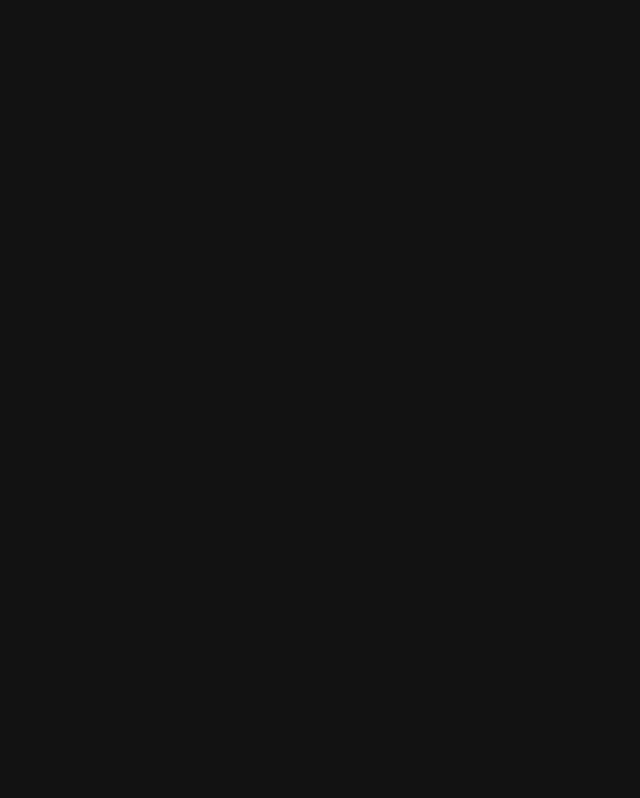
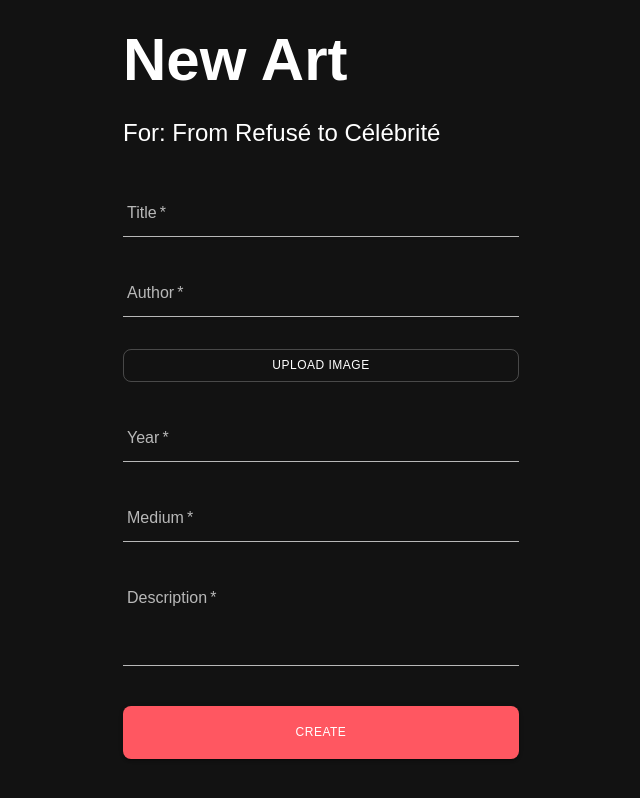
Before and after one commit to benbalderas/meeu-frontend, a React (Create React App) app: page /artworks/create in a window 1280 px wide. Shown: the top 798 px of the page, without its empty margins (319-959 px from the left). Built offline with nearby package versions, Linux system fonts and the light colour scheme; a web font is replaced by a local one.

Commit message:
Create artwork and exhibit forms

```diff
--- a/src/Routes.js
+++ b/src/Routes.js
@@ -3,6 +3,8 @@ import { Route, Switch } from 'react-router-dom';
 import MuseumGrid from 'components/grids/MuseumGrid';
 import MuseumDetails from 'components/details/MuseumDetails';
 import Auth from 'components/forms/Auth';
+import CreateExhibit from 'components/forms/CreateExhibit';
+import CreateArtwork from 'components/forms/CreateArtwork';
 
 const Routes = () => (
   <Switch>
@@ -10,6 +12,8 @@ const Routes = () => (
     <Route exact path="/signup" component={() => <Auth />} />
     <Route exact path="/museums" component={() => <MuseumGrid />} />
     <Route exact path="/museums/:id" component={() => <MuseumDetails />} />
+    <Route exact path="/exhibits/create" component={() => <CreateExhibit />} />
+    <Route exact path="/artworks/create" component={() => <CreateArtwork />} />
   </Switch>
 );
 
--- /dev/null
+++ b/src/components/forms/CreateArtwork/index.js
@@ -0,0 +1,129 @@
+import React, { useState } from 'react';
+import { makeStyles } from '@material-ui/core/styles';
+
+import {
+  Container,
+  Box,
+  Typography,
+  TextField,
+  Button,
+} from '@material-ui/core';
+
+const useStyles = makeStyles((theme) => ({
+  root: {
+    '& > *': {
+      margin: theme.spacing(1),
+    },
+  },
+  input: {
+    display: 'none',
+  },
+}));
+
+export default function CreateArtwork() {
+  const classes = useStyles();
+  const [art, setArt] = useState({});
+
+  const handleSubmit = (event) => {
+    event.preventDefault();
+
+    console.log(art);
+  };
+
+  const handleChange = (event) => {
+    const key = event.target.name;
+    const value = event.targe.value || event.target.files[0];
+
+    setArt((prevState) => ({ ...prevState, [key]: value }));
+  };
+
+  return (
+    <Box mt={3} mb={5}>
+      <Container maxWidth="xs">
+        <Typography gutterBottom variant="h2">
+          New Art
+        </Typography>
+
+        <Typography gutterBottom variant="h5">
+          For: From Refusé to Célébrité
+        </Typography>
+
+        <form onSubmit={handleSubmit}>
+          <TextField
+            fullWidth
+            name="title"
+            id="title"
+            label="Title"
+            type="text"
+            required
+          />
+
+          <TextField
+            fullWidth
+            name="author"
+            id="author"
+            label="Author"
+            type="text"
+            required
+          />
+
+          <Box mt={3}>
+            <input
+              name="image"
+              accept="image/png, image/jpeg"
+              className={classes.input}
+              id="file"
+              type="file"
+            />
+
+            <label htmlFor="contained-button-file">
+              <Button fullWidth variant="outlined" component="span">
+                Upload image
+              </Button>
+            </label>
+
+            <input
+              accept="image/*"
+              className={classes.input}
+              id="icon-button-file"
+              type="file"
+            />
+          </Box>
+
+          <TextField
+            fullWidth
+            name="year"
+            id="year"
+            label="Year"
+            type="number"
+            required
+          />
+
+          <TextField
+            fullWidth
+            name="medium"
+            id="medium"
+            label="Medium"
+            type="text"
+            required
+          />
+
+          <TextField
+            fullWidth
+            name="description"
+            id="desc"
+            label="Description"
+            type="text"
+            multiline
+            rows={4}
+            required
+          />
+
+          <Button fullWidth variant="contained" color="primary" type="submit">
+            Create
+          </Button>
+        </form>
+      </Container>
+    </Box>
+  );
+}
--- /dev/null
+++ b/src/components/forms/CreateExhibit/index.js
@@ -0,0 +1,80 @@
+import React, { useState } from 'react';
+
+import {
+  Container,
+  Box,
+  Typography,
+  TextField,
+  FormControl,
+  InputLabel,
+  Select,
+  MenuItem,
+  Button,
+} from '@material-ui/core';
+
+export default function CreateExhibit() {
+  const [type, setType] = useState('');
+
+  const handleChange = (event) => {
+    setType(event.target.value);
+  };
+
+  return (
+    <Box mt={3} mb={5}>
+      <Container maxWidth="xs">
+        <Typography gutterBottom variant="h2">
+          New Exhibit
+        </Typography>
+
+        <form>
+          <TextField
+            fullWidth
+            name="title"
+            id="title"
+            label="Exhibit Title"
+            type="text"
+            required
+          />
+
+          <TextField
+            fullWidth
+            name="description"
+            id="desc"
+            label="Description"
+            type="text"
+            multiline
+            rows={4}
+            required
+          />
+
+          <FormControl fullWidth required name="type">
+            <InputLabel id="type">Type</InputLabel>
+
+            <Select labelId="type" value={type} onChange={handleChange}>
+              <MenuItem value="Permanent">Permanent</MenuItem>
+              <MenuItem value="Temporary">Temporary</MenuItem>
+            </Select>
+          </FormControl>
+
+          {type === 'Temporary' && (
+            <TextField
+              fullWidth
+              name="endDate"
+              id="date"
+              label="End Date"
+              type="date"
+              defaultValue="2020-08-24"
+              InputLabelProps={{
+                shrink: true,
+              }}
+            />
+          )}
+
+          <Button fullWidth variant="contained" color="primary" type="submit">
+            Create
+          </Button>
+        </form>
+      </Container>
+    </Box>
+  );
+}
```
